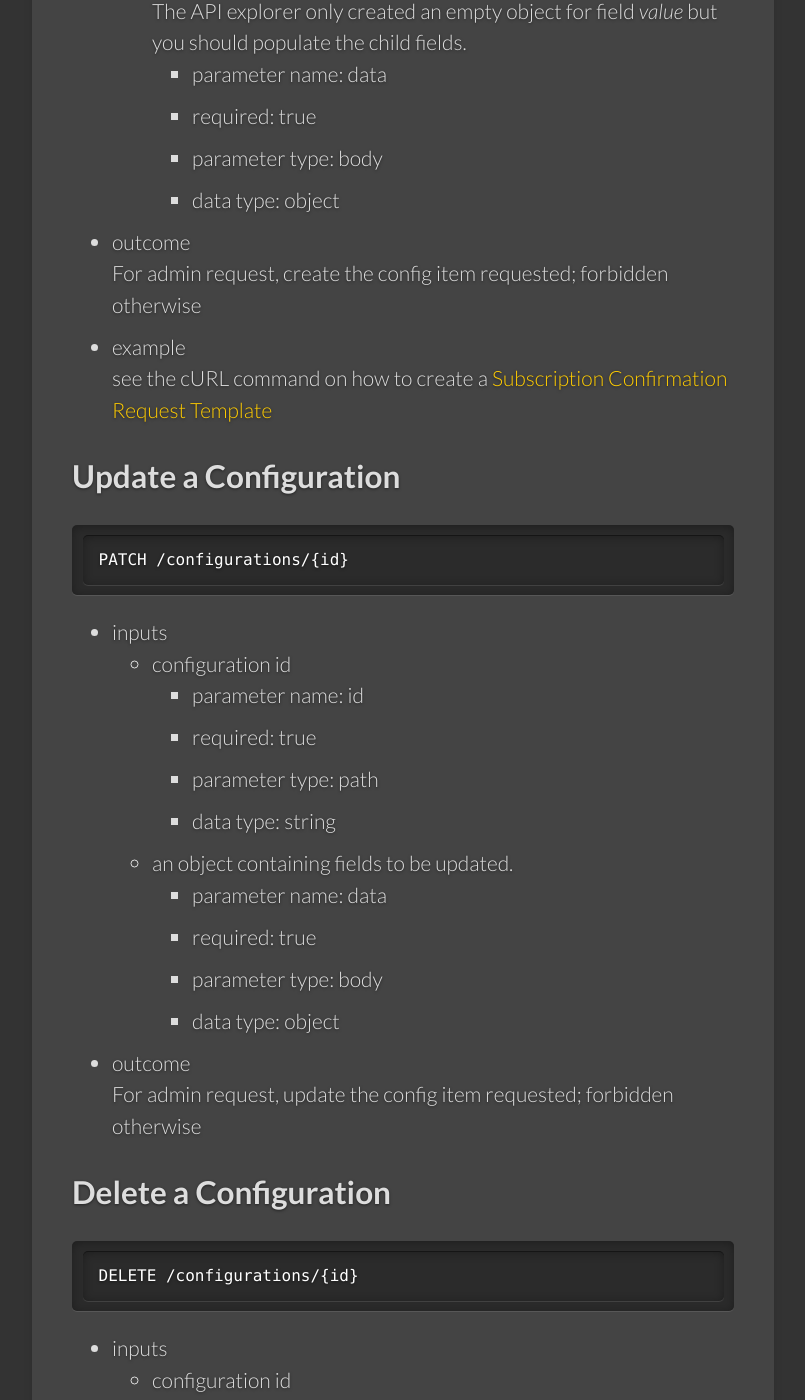
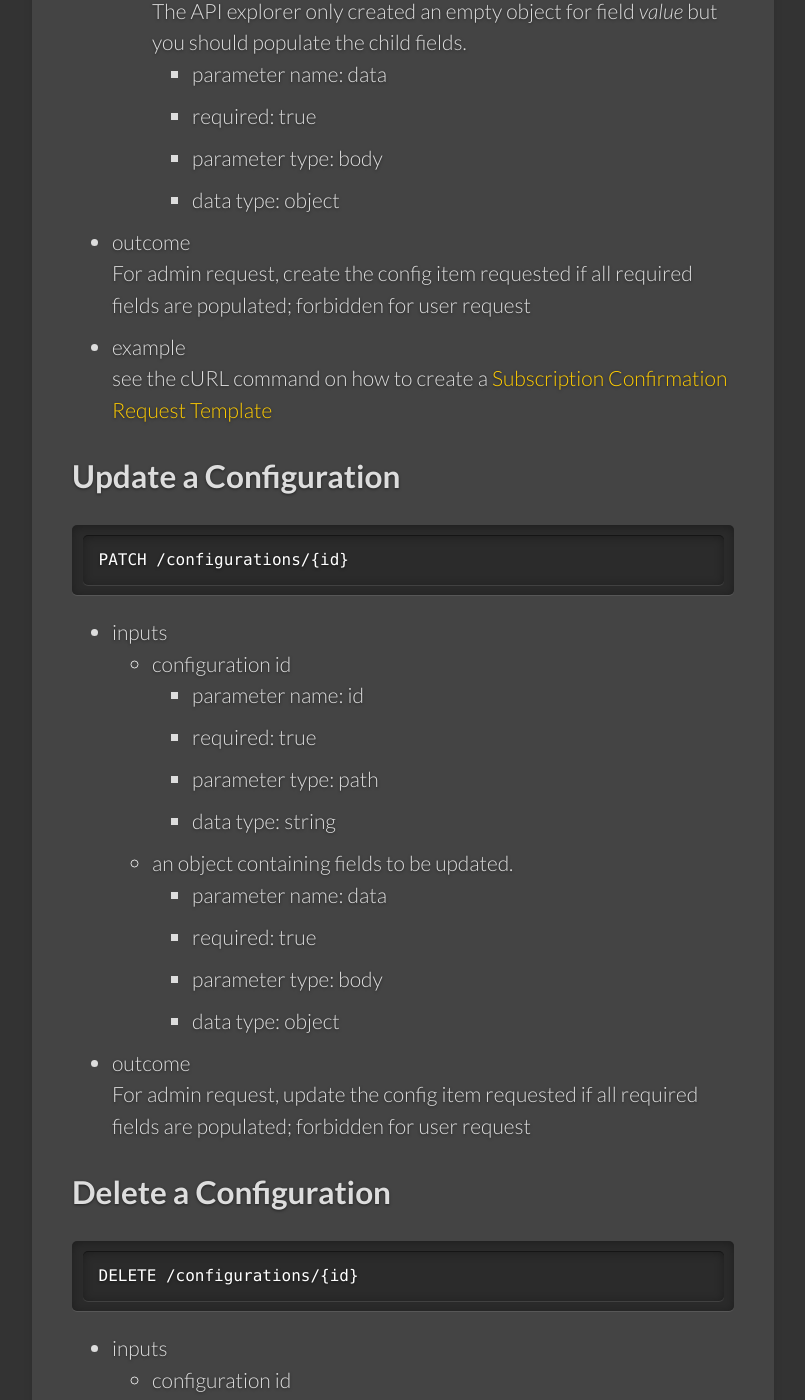
Before and after one commit to bcgov/MyGovBC-notification-server, a Jekyll site: the page built from docs/_docs/api-config.md, in a window 1280 px wide and 1400 px high, scrolled down 2386 px. Shown: the whole window, without its empty margins (139-944 px from the left). Built offline with Jekyll 4.4.1, drawn with Linux system fonts in a browser that asks for light colours; some of the changed text lies outside the part shown.

Commit message:
updated docs

```diff
--- a/docs/_docs/api-config.md
+++ b/docs/_docs/api-config.md
@@ -78,7 +78,7 @@ GET /configurations
     * data type: object
 * outcome
 
-  For admin request, a list of config items matching the filter; forbidden otherwise
+  For admin request, a list of config items matching the filter; forbidden for user request
 
 * example
 
@@ -106,7 +106,7 @@ POST /configurations
     * data type: object
 * outcome
 
-  For admin request, create the config item requested; forbidden otherwise
+  For admin request, create the config item requested if all required fields are populated; forbidden for user request
 
 * example
 
@@ -130,7 +130,7 @@ PATCH /configurations/{id}
 
 * outcome
 
-  For admin request, update the config item requested; forbidden otherwise
+  For admin request, update the config item requested if all required fields are populated; forbidden for user request
 
 
 ## Delete a Configuration
@@ -146,4 +146,4 @@ DELETE /configurations/{id}
 
 * outcome
 
-  For admin request, delete the config item requested; forbidden otherwise
+  For admin request, delete the config item requested; forbidden for user request
```
